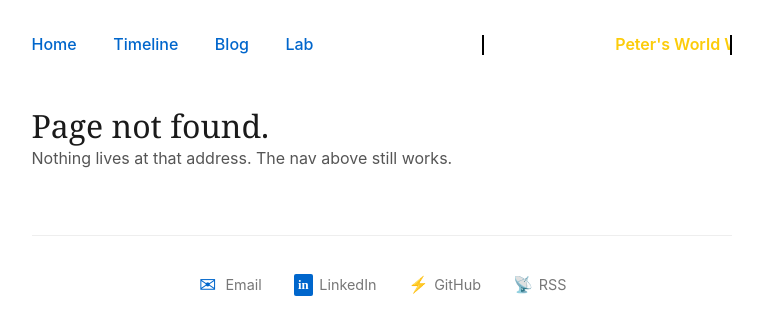
After one commit to azlyth/personal-site, a Python web app: template templates/404.html in a window 1280 px wide. The commit adds this page. Shown: the top 335 px of the page, without its empty margins (251-1014 px from the left). Run offline with Jinja, Linux system fonts and the light colour scheme; the template is opened without the code that fills it, so the values that code supplies are empty; some web fonts are replaced.

Commit message:
Name every page Peter @ WWW and add a real 404 page

```diff
--- a/compose.yaml
+++ b/compose.yaml
@@ -5,6 +5,7 @@ services:
       - "127.0.0.1:8802:80"
     volumes:
       - ./public:/usr/share/nginx/html:ro
+      - ./nginx/site.conf:/etc/nginx/conf.d/default.conf:ro
     restart: unless-stopped
 
   redis:
--- a/config.toml
+++ b/config.toml
@@ -6,7 +6,7 @@ author = "Peter Valdez"
 
 # Root-level title/description: the feed template reads these, NOT the
 # [extra] copies below, so without them rss.xml ships untitled.
-title = "Peter Valdez"
+title = "Peter @ WWW"
 description = "Personal blog and technical writings"
 
 # Whether to automatically compile all Sass files in the sass directory
--- /dev/null
+++ b/templates/404.html
@@ -0,0 +1,8 @@
+{% extends "base.html" %}
+
+{% block title %}Page not found - Peter @ WWW{% endblock title %}
+
+{% block content %}
+<h1>Page not found.</h1>
+<p>Nothing lives at that address. The nav above still works.</p>
+{% endblock content %}
--- a/templates/base.html
+++ b/templates/base.html
@@ -1591,10 +1591,10 @@
     <div class="container{% block container_class %}{% endblock container_class %}">
         <nav>
             <div class="nav-links">
-                <a href="{{ get_url(path='/') }}"{% if current_path == "/" %} class="active"{% endif %}>Home</a>
-                <a href="{{ get_url(path='/timeline/') }}"{% if current_path is starting_with("/timeline") %} class="active"{% endif %}>Timeline</a>
-                <a href="{{ get_url(path='/blog/') }}"{% if current_path is starting_with("/blog") %} class="active"{% endif %}>Blog</a>
-                <a href="{{ get_url(path='/lab/') }}"{% if current_path is starting_with("/lab") %} class="active"{% endif %}>Lab</a>
+                <a href="{{ get_url(path='/') }}"{% if current_path is defined and current_path == "/" %} class="active"{% endif %}>Home</a>
+                <a href="{{ get_url(path='/timeline/') }}"{% if current_path is defined and current_path is starting_with("/timeline") %} class="active"{% endif %}>Timeline</a>
+                <a href="{{ get_url(path='/blog/') }}"{% if current_path is defined and current_path is starting_with("/blog") %} class="active"{% endif %}>Blog</a>
+                <a href="{{ get_url(path='/lab/') }}"{% if current_path is defined and current_path is starting_with("/lab") %} class="active"{% endif %}>Lab</a>
             </div>
             <div class="site-title">
                 <div class="marquee-container">
--- a/templates/experiment-drawing.html
+++ b/templates/experiment-drawing.html
@@ -1,6 +1,6 @@
 {% extends "base.html" %}
 
-{% block title %}{{ page.title }} - Peter Valdez{% endblock title %}
+{% block title %}{{ page.title }} - Peter @ WWW{% endblock title %}
 
 {% block content %}
 <div id="experiment-header">
--- a/templates/experiment-go.html
+++ b/templates/experiment-go.html
@@ -1,6 +1,6 @@
 {% extends "base.html" %}
 
-{% block title %}{{ page.title }} - Peter Valdez{% endblock title %}
+{% block title %}{{ page.title }} - Peter @ WWW{% endblock title %}
 
 {% block content %}
 <div id="experiment-header">
--- a/templates/experiment.html
+++ b/templates/experiment.html
@@ -1,6 +1,6 @@
 {% extends "base.html" %}
 
-{% block title %}{{ page.title }} - Peter Valdez{% endblock title %}
+{% block title %}{{ page.title }} - Peter @ WWW{% endblock title %}
 
 {% block content %}
 <div id="experiment-header">
--- a/templates/lab.html
+++ b/templates/lab.html
@@ -1,6 +1,6 @@
 {% extends "base.html" %}
 
-{% block title %}{{ section.title }} - Peter Valdez{% endblock title %}
+{% block title %}{{ section.title }} - Peter @ WWW{% endblock title %}
 
 {% block content %}
 <style>
--- a/templates/page.html
+++ b/templates/page.html
@@ -1,6 +1,6 @@
 {% extends "base.html" %}
 
-{% block title %}{{ page.title }} - Peter Valdez{% endblock title %}
+{% block title %}{{ page.title }} - Peter @ WWW{% endblock title %}
 
 {% block container_class %} post-container{% endblock container_class %}
 
--- a/templates/section.html
+++ b/templates/section.html
@@ -1,6 +1,6 @@
 {% extends "base.html" %}
 
-{% block title %}{{ section.title }} - Peter Valdez{% endblock title %}
+{% block title %}{{ section.title }} - Peter @ WWW{% endblock title %}
 
 {% block content %}
 {% if section.pages %}
```
Also changed, not shown: CLAUDE.md (+26 -1 lines), 1 other file.
